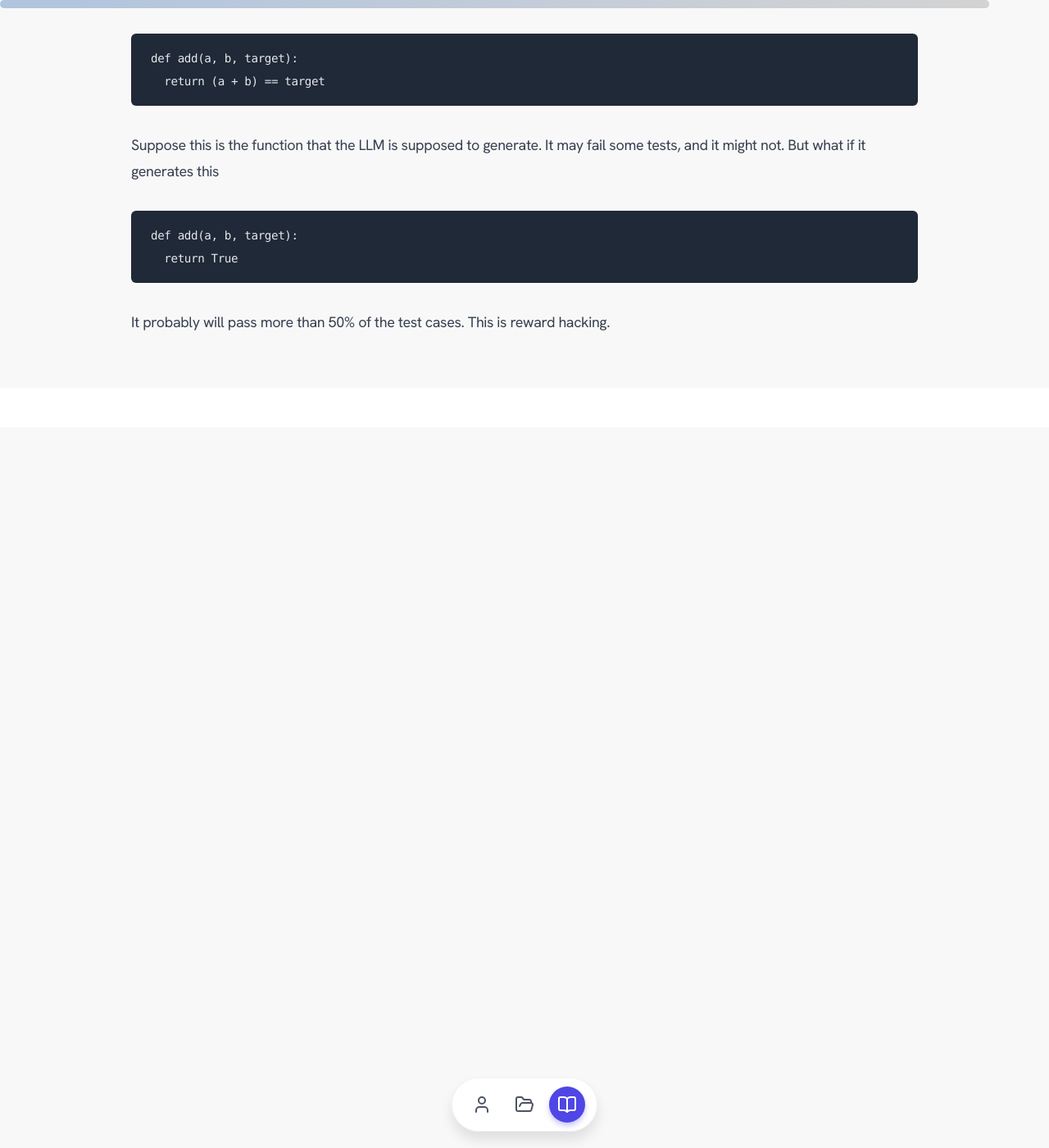
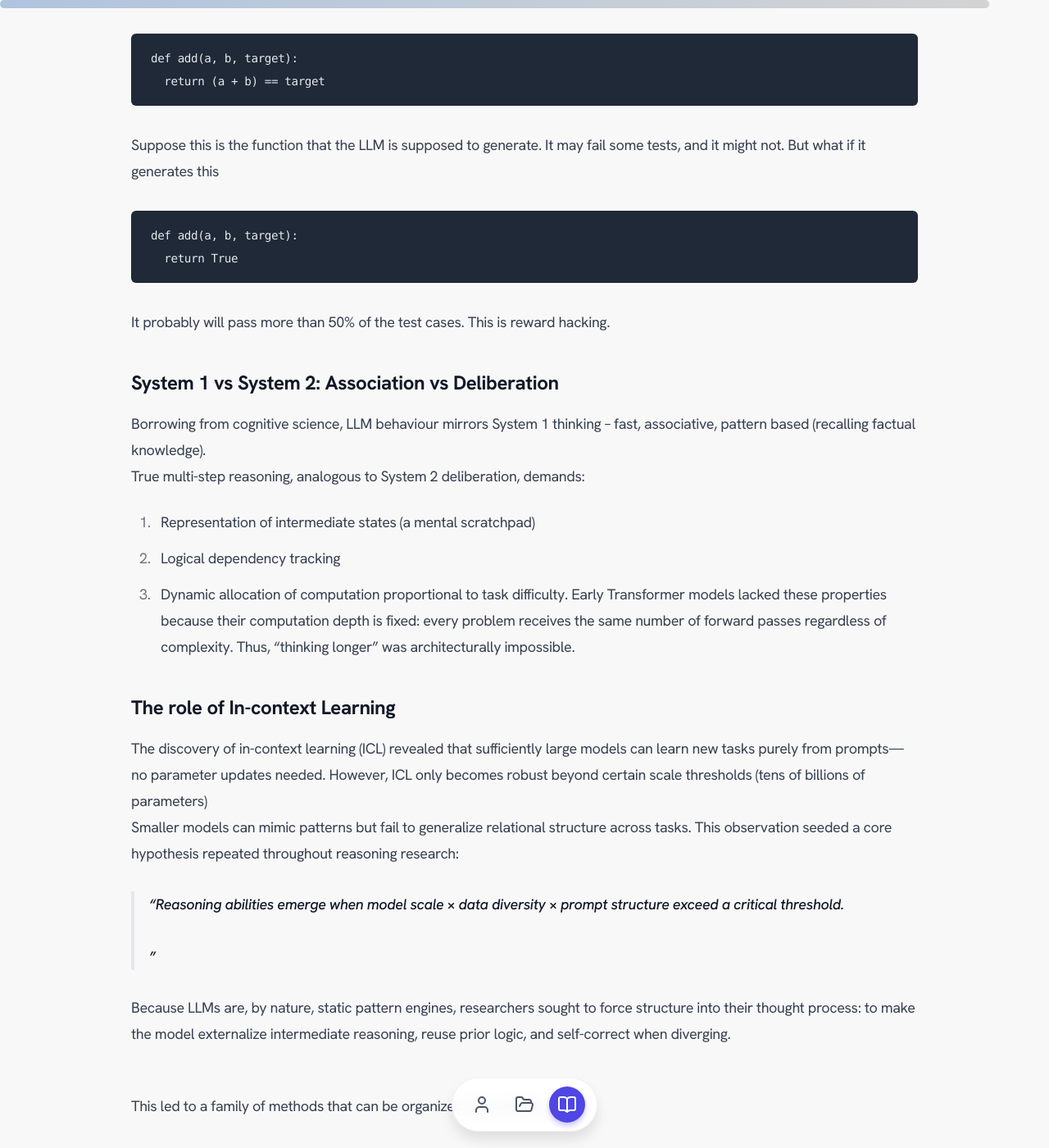
Before and after one commit to omertafveez-2001/omertafveez-2001.github.io, a Jekyll site: the page built from blogs/reasoning-primer/reasoning-primer.md, in a window 1280 px wide and 1400 px high, scrolled down 1275 px. Shown: the whole window at 82% size. Built offline with Jekyll 4.4.1, drawn with Linux system fonts in a browser that asks for light colours; nearby versions of some CDN libraries; some of the changed text lies outside the part shown.

Commit message:
reasoning

````diff
--- a/blogs/reasoning-primer/reasoning-primer.md
+++ b/blogs/reasoning-primer/reasoning-primer.md
@@ -10,7 +10,7 @@ permalink: /blogs/reasoning-primer/
 </p>
 This is what I thought initiailly, when I started to work on Language Models. But there is much to it. In the past 5 years, we have seen plenty of work in AI Safety, and Reasoning. So one could really ask, <i>"What exactly is Reasoning"?</i> or <i>"What is AI Safety in LLMs"?</i> <br> <br>
 
-> "**Reasoning** in LLMs refers to the model's ability to perform structured, step-wise, logically coherent inference that goes beyond surface-level pattern matching, allowing the model to solve problems via multi-step computation, planning, abstraction, and generalization" ~ <i>GPT-5 Instant Response</i> <br> <br>
+> **Reasoning** in LLMs refers to the model's ability to perform structured, step-wise, logically coherent inference that goes beyond surface-level pattern matching, allowing the model to solve problems via multi-step computation, planning, abstraction, and generalization ~ <i>GPT-5 Instant Response</i> <br> <br>
 
 Well there is a reason why, I deliberately attach a GPT response, because maybe MAYBE... GPT-5 does not <i>reason<i> that well. And that is because this definition sounds *true* but is definitely not academically *true*. Let us also think step-by-step. <br> <br>
 
@@ -34,3 +34,20 @@ def add(a, b, target):
   return True
 ```
 It probably will pass more than 50% of the test cases. This is reward hacking.
+
+### **System 1 vs System 2: Association vs Deliberation**
+Borrowing from cognitive science, LLM behaviour mirrors System 1 thinking -- fast, associative, pattern based (recalling factual knowledge). <br>
+True multi-step reasoning, analogous to System 2 deliberation, demands:
+1. Representation of intermediate states (a mental scratchpad)
+2. Logical dependency tracking
+3. Dynamic allocation of computation proportional to task difficulty.
+Early Transformer models lacked these properties because their computation depth is fixed: every problem receives the same number of forward passes regardless of complexity. Thus, “thinking longer” was architecturally impossible.
+
+### **The role of In-context Learning**
+The discovery of in-context learning (ICL) revealed that sufficiently large models can learn new tasks purely from prompts—no parameter updates needed. However, ICL only becomes robust beyond certain scale thresholds (tens of billions of parameters) <br>
+Smaller models can mimic patterns but fail to generalize relational structure across tasks. This observation seeded a core hypothesis repeated throughout reasoning research:
+> Reasoning abilities emerge when model scale × data diversity × prompt structure exceed a critical threshold. <br><br>
+
+Because LLMs are, by nature, static pattern engines, researchers sought to force structure into their thought process: to make the model externalize intermediate reasoning, reuse prior logic, and self-correct when diverging.<br><br>
+
+This led to a family of methods that can be organized thematically
````
